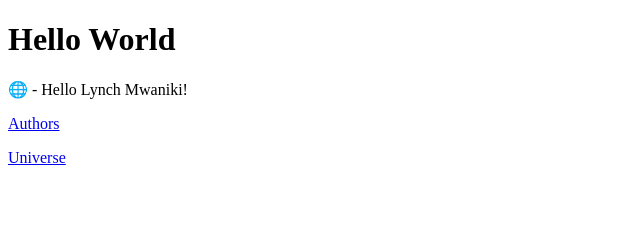
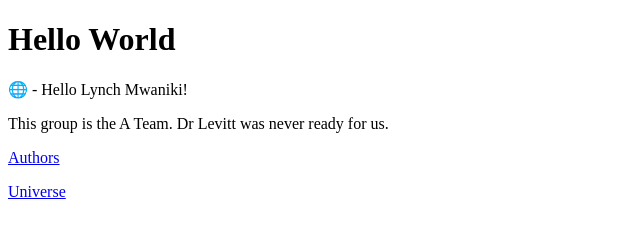
Before and after one commit to 783767/DemoLab1, a plain HTML site: page index.html in a window 1280 px wide. Shown: the whole page, without its empty margins (0-640 px from the left). Drawn offline with Linux system fonts and the light colour scheme.

Commit message:
Added bio.

```diff
--- a/index.html
+++ b/index.html
@@ -9,6 +9,7 @@
 	<p>
 	&#127760 - Hello  Lynch Mwaniki!
 	</p>
+	<p>This group is the A Team. Dr Levitt was never ready for us.</p>
 	<p><a href="author.html">Authors</a></p>
 	<p><a href="dummy.html">Universe</a></p>
 </body>
```
